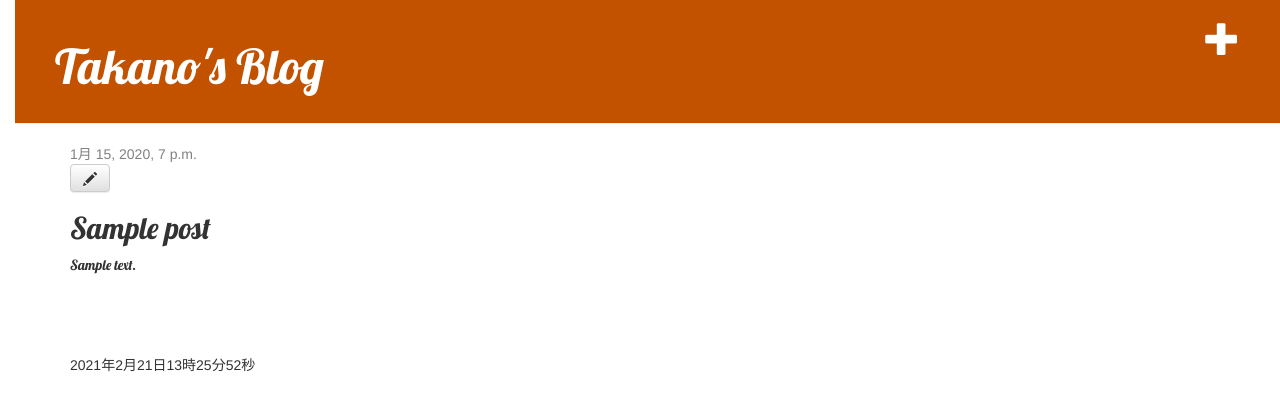
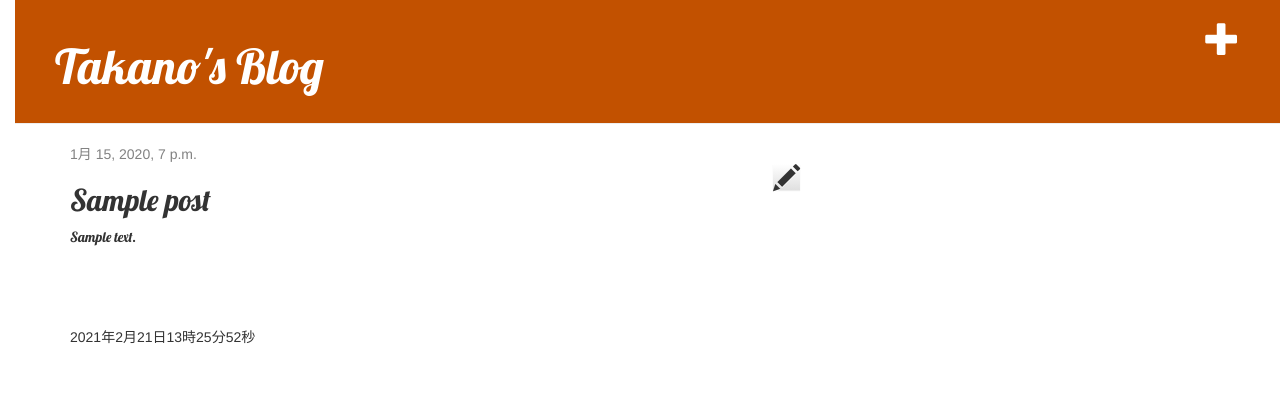
Before and after one commit to HiroshiATakano/my-first-blog, a Django app: page /post/1/ in a window 1280 px wide. Shown: the top 411 px of the page. Run offline with Django 3.2, Linux system fonts and the light colour scheme; a user stored in the database is signed in; tables that the repository leaves empty hold one stand-in row (values such as "Sample post"); some libraries are stand-ins or nearby versions.

Commit message:
Add view 20210221

```diff
--- a/blog/static/css/blog.css
+++ b/blog/static/css/blog.css
@@ -62,8 +62,8 @@ h1, h2, h3, h4 {
     color: #000000;
 }
 
-.btn btn-default {
+.btn-default {
   float: right;
-  font-size: 26pt;
+  font-size: 20pt;
   margin-right: 20px;
 }
--- a/blog/templates/blog/post_detail.html
+++ b/blog/templates/blog/post_detail.html
@@ -8,7 +8,7 @@
           </div>
       {% endif %}
       {% if user.is_authenticated %}
-        <a class="btn btn-default" href="{% url 'post_edit' pk=post.pk %}"><span class="glyphicon glyphicon-pencil"></span></a>
+        <a class="btn-default" href="{% url 'post_edit' pk=post.pk %}"><span class="glyphicon glyphicon-pencil"></span></a>
       {% endif %}
       <h2>{{ post.title }}</h2>
       <p>{{ post.text|linebreaksbr }}</p>
```
